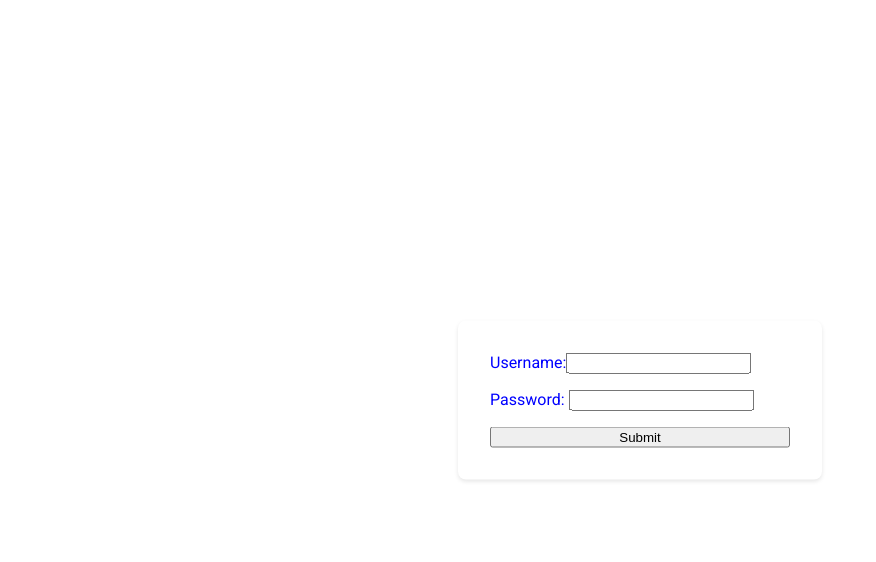
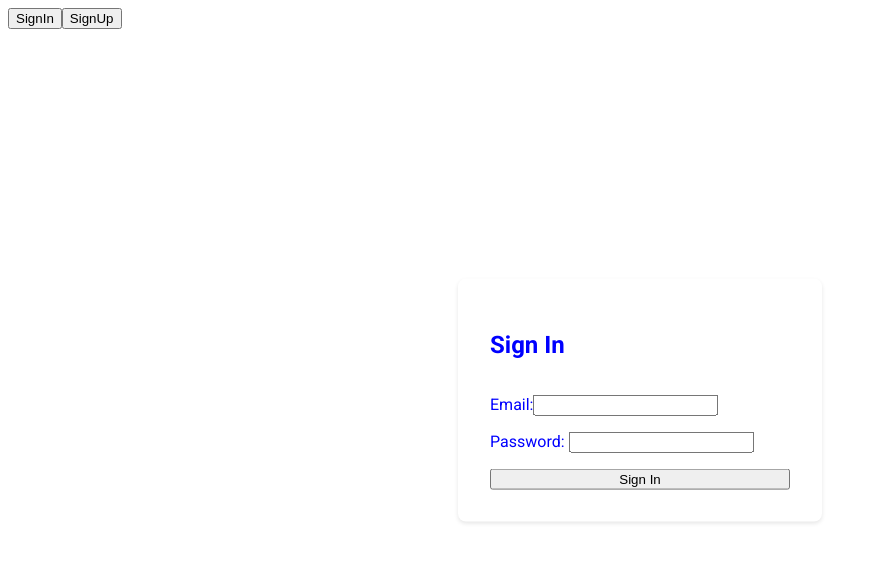
Before and after one commit to muazarif12/pos-application, a Next.js app in the folder frontend/: page / in a window 1280 px wide. Shown: the top 562 px of the page, without its empty margins (0-876 px from the left). Built offline with nearby package versions, Linux system fonts and the light colour scheme.

Commit message:
signup and sign in form

```diff
--- a/frontend/app/page.tsx
+++ b/frontend/app/page.tsx
@@ -1,25 +1,133 @@
+"use client"
+import { useState } from "react"
 import styles from "./ui/Home.module.css"
 
+interface formData {
+  email: string,
+  name?: string,
+  password: string,
+  UserType?: string
+}
+
 export default function Home() {
+  const [IsSignUp, setIsSignUp] = useState<boolean>(false)
+  const [formData, setFormData] = useState<formData>({
+    email: "",
+    name: "",
+    password: "",
+    UserType: "cashier"
+  })
+
+  const handleChange = (e: React.ChangeEvent<HTMLInputElement | HTMLSelectElement>) => {
+    const { name, value } = e.target;
+    setFormData(prev => ({...prev,[name]: value}));
+  };
+
+
   return (
     <div className={styles.container}>
+
+      <div>
+        <button
+          onClick={() => setIsSignUp(false)}
+        >
+          SignIn
+        </button>
+
+        <button
+          onClick={() => setIsSignUp(true)}
+        >
+          SignUp
+        </button>
+
+      </div>
+      {IsSignUp ? (
         <form className={styles.form}>
+          <h2>Sign Up</h2>
           <div>
-          {/*<label> - Creates a label element (text description for an input field)*/}
-          {/*htmlFor="username" - Connects this label to the input with id="username" */}
-          {/*Uses htmlFor instead of for because for is a reserved keyword in JavaScript*/}
-          {/* id is unique identifier, name is Form submission identifier */}
-          <label htmlFor="username">Username:</label>
-          <input type="text" id="username" name="username"></input>
+            <label htmlFor="email">Email:</label>
+            <input type="email" id="email" name="email"
+              required
+              value={formData.email}
+              onChange={handleChange}>
+            </input>
           </div>
           <div>
+            <label htmlFor="name">Name:</label>
+            <input type="text" id="name" name="name"
+              required
+              value={formData.name}
+              onChange={handleChange}>
+            </input>
+          </div>
+
+          <div>
             <label htmlFor="password">Password: </label>
-          <input type="password" id="password" name="password"></input>
+            <input type="password" id="password" name="password"
+              required
+              value={formData.password}
+              onChange={handleChange}>
+            </input>
           </div>
-        <button type="submit">Submit</button>
+
+          <div>
+            <label htmlFor="userType">UserType: </label>
+            <select
+              id="userType"
+              name="userType"
+              value={formData.UserType}
+              onChange={handleChange}
+            >
+              <option value="cashier">Cashier</option>
+              <option value="admin">Admin</option>
+            </select>
+          </div>
+
+          <button type="submit">Sign Up</button>
+        </form>
+      ) : (
+
+        <form className={styles.form}>
+          <h2>Sign In</h2>
+          <div>
+            <label htmlFor="email">Email:</label>
+            <input type="email" id="email" name="email"
+              required
+              value={formData.email}
+              onChange={handleChange}>
+            </input>
+          </div>
+
+          <div>
+            <label htmlFor="password">Password: </label>
+            <input type="password" id="password" name="password"
+              required
+              value={formData.password}
+              onChange={handleChange}>
+            </input>
+          </div>
 
 
+          <button type="submit">Sign In</button>
         </form>
+      )}
     </div>
   );
 }
+
+
+
+
+
+
+
+
+
+
+
+
+
+{/*<label> - Creates a label element (text description for an input field)*/ }
+{/*htmlFor="username" - Connects this label to the input with id="username" */ }
+{/*Uses htmlFor instead of for because for is a reserved keyword in JavaScript*/ }
+{/* id is unique identifier, name is Form submission identifier */ }
```
Also changed, not shown: 1 other file (tests, documents, lock files or other folders). Lines whose indentation alone changed are shown as unchanged.
